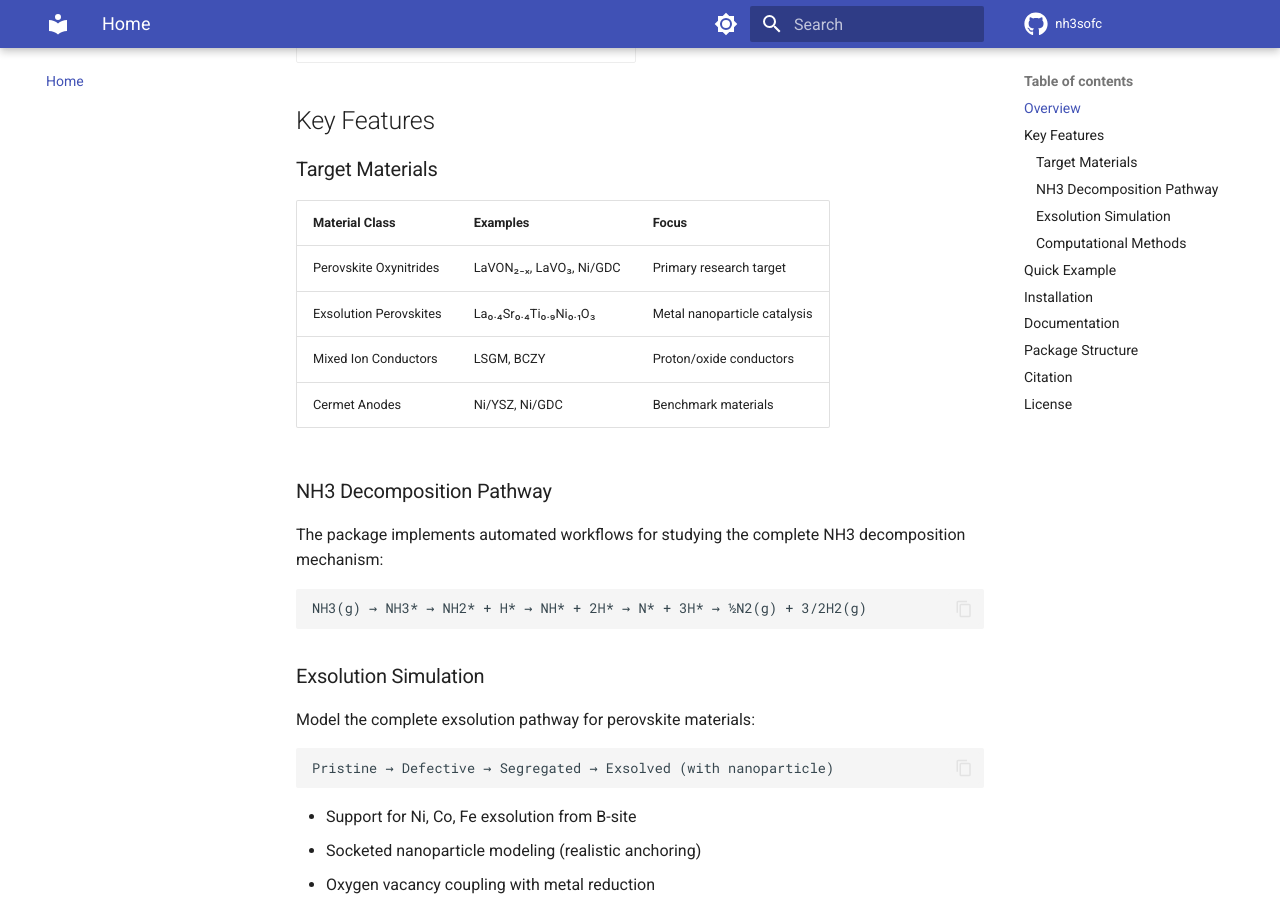
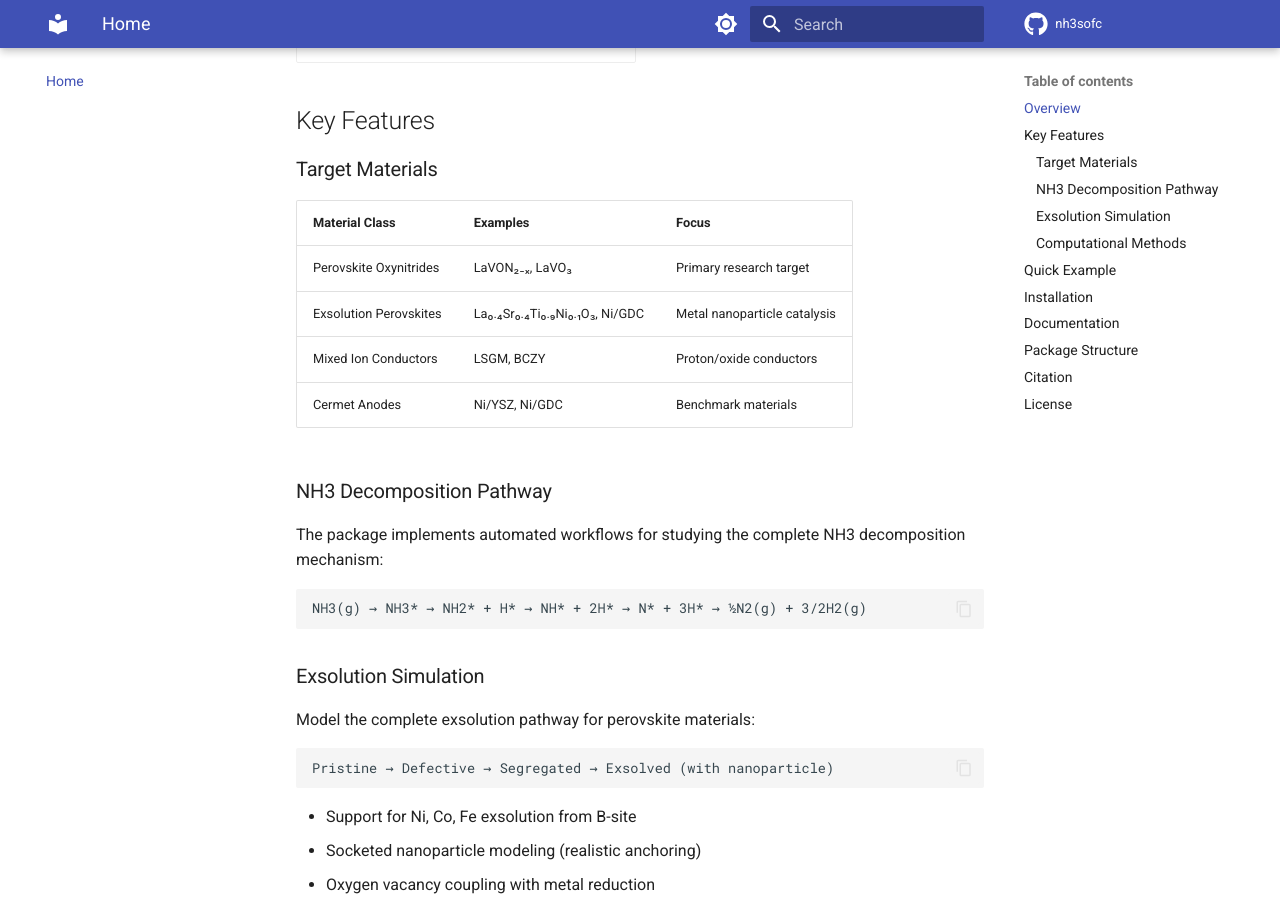
Before and after one commit to lizhenzhupearl/nh3sofc, an MkDocs documentation site: the page built from docs/index.md, in a window 1280 px wide and 900 px high, scrolled down 1105 px. Built offline with MkDocs 1.6.1 and Material for MkDocs 9.7.7, drawn with Linux system fonts in a browser that asks for light colours; comment, search, counter and statistics services are not loaded; the version menu is left out.

```diff
--- a/docs/index.md
+++ b/docs/index.md
@@ -58,8 +58,8 @@
 
 | Material Class | Examples | Focus |
 |---------------|----------|-------|
-| Perovskite Oxynitrides | LaVON₂₋ₓ, LaVO₃, Ni/GDC | Primary research target |
-| Exsolution Perovskites | La₀.₄Sr₀.₄Ti₀.₉Ni₀.₁O₃ | Metal nanoparticle catalysis |
+| Perovskite Oxynitrides | LaVON₂₋ₓ, LaVO₃ | Primary research target |
+| Exsolution Perovskites | La₀.₄Sr₀.₄Ti₀.₉Ni₀.₁O₃, Ni/GDC | Metal nanoparticle catalysis |
 | Mixed Ion Conductors | LSGM, BCZY | Proton/oxide conductors |
 | Cermet Anodes | Ni/YSZ, Ni/GDC | Benchmark materials |
 
```
